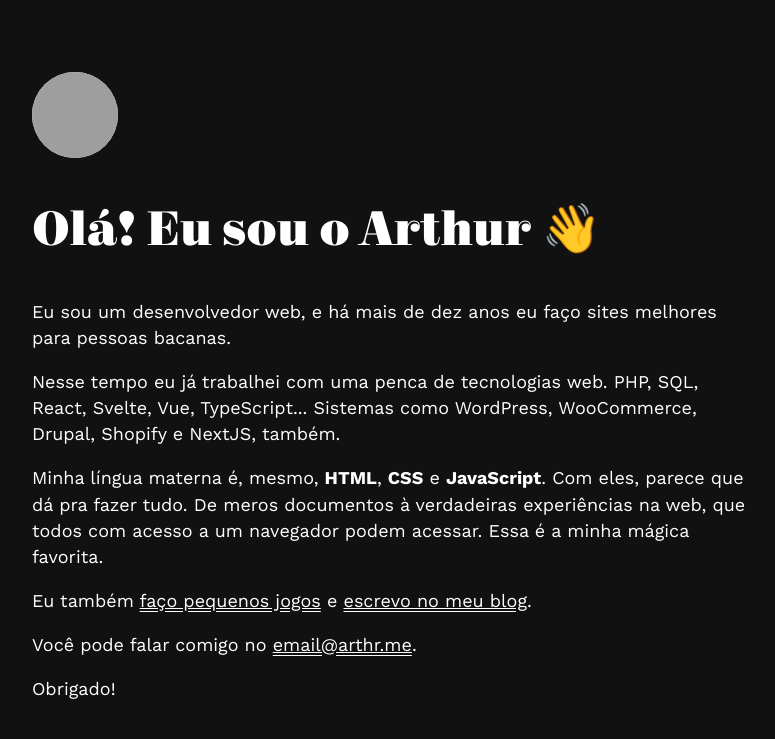
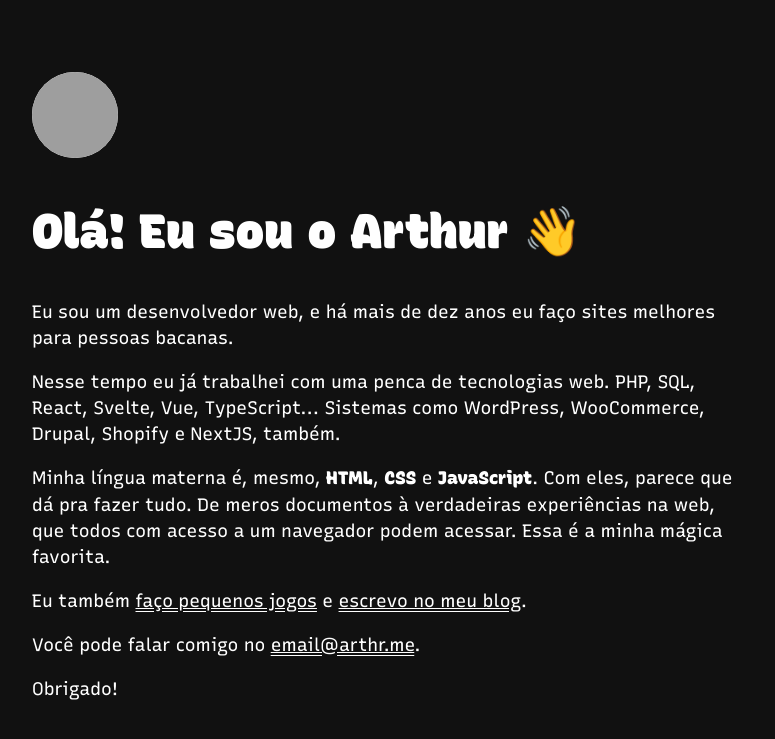
Before and after one commit to arthrfrts/arthrfrts.github.io, a Jekyll site: the page built from index.html, in a window 1280 px wide. Shown: the top 739 px of the page, without its empty margins (32-807 px from the left). Built offline with Jekyll 4.4.1, drawn with Linux system fonts in a browser that asks for light colours; grey boxes are pictures that could not be loaded.

Commit message:
novas fontes!

```diff
--- a/assets/fonts.css
+++ b/assets/fonts.css
@@ -46,3 +46,11 @@
   font-style: italic;
   font-display: swap;
 }
+
+
+@font-face {
+  font-family: "Recursive";
+  src: url("/assets/fonts/recursive.woff2") format("woff2");
+  font-weight: 300 1000;
+  font-style: oblique 0deg 15deg;
+}
--- a/assets/screen.css
+++ b/assets/screen.css
@@ -31,7 +31,8 @@ html {
 body {
   background: var(--bg-color);
   color: var(--fg-color);
-  font-family: "Work Sans", "Helvetica Neue", Helvetica, sans-serif;
+  font-family: "Recursive", sans-serif;
+  font-weight: 400;
   font-size: 18px;
   line-height: 1.45;
 }
@@ -49,9 +50,32 @@ body {
 }
 
 h1 {
-  font-family: "Mort Modern 12", Georgia, Cambria, Cochin, serif;
+  font-variation-settings:
+    "CASL" 1,
+    "CSRV" 1;
   font-size: 3rem;
-  font-weight: 900;
+  font-weight: 1000;
+}
+
+strong {
+  animation: 3s ease 1s animate infinite alternate;
+  font-variation-settings:
+    "MONO" 1,
+    "wght" 300;
+}
+
+@keyframes animate {
+    0% {
+      font-variation-settings:
+        "CASL" 0.00,
+        "wght" 300;
+    }
+
+    100% {
+      font-variation-settings:
+        "CASL" 1.00,
+        "wght" 900;
+    }
 }
 
 a.avatar {
```
Also changed, not shown: assets/fonts/recursive.woff2 (added).
